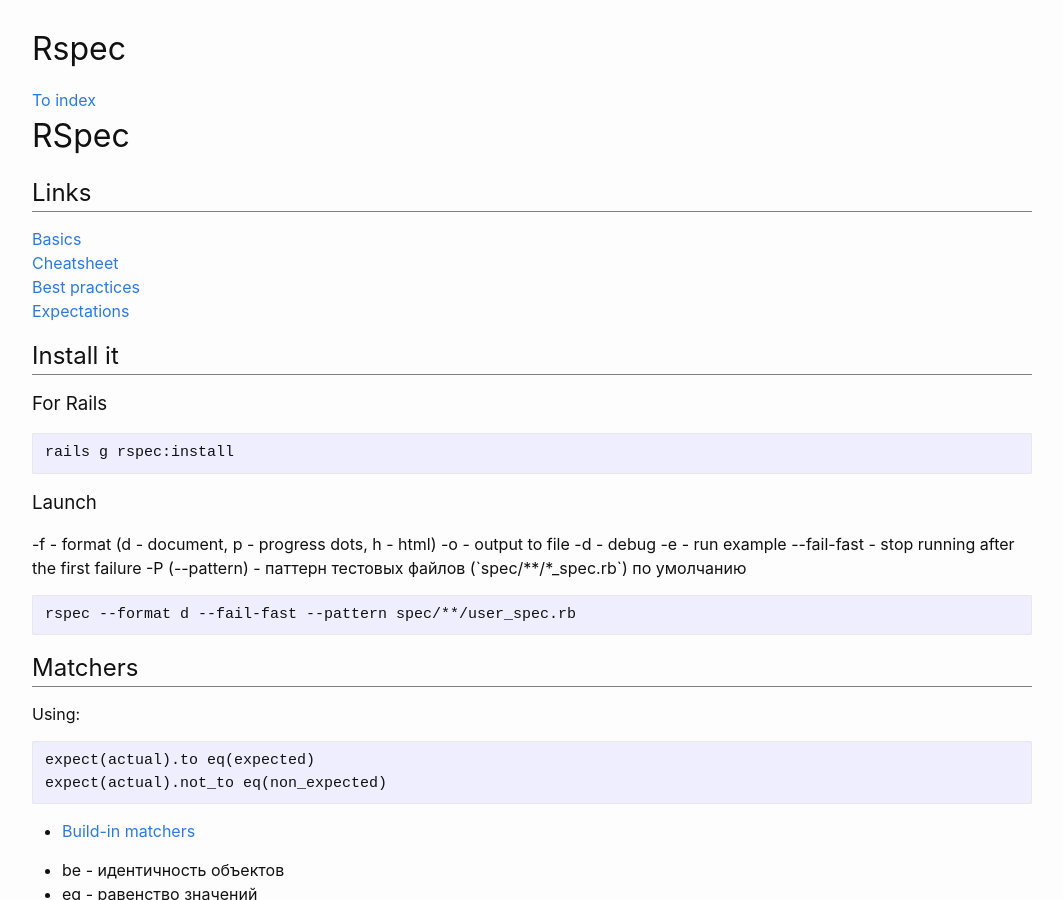
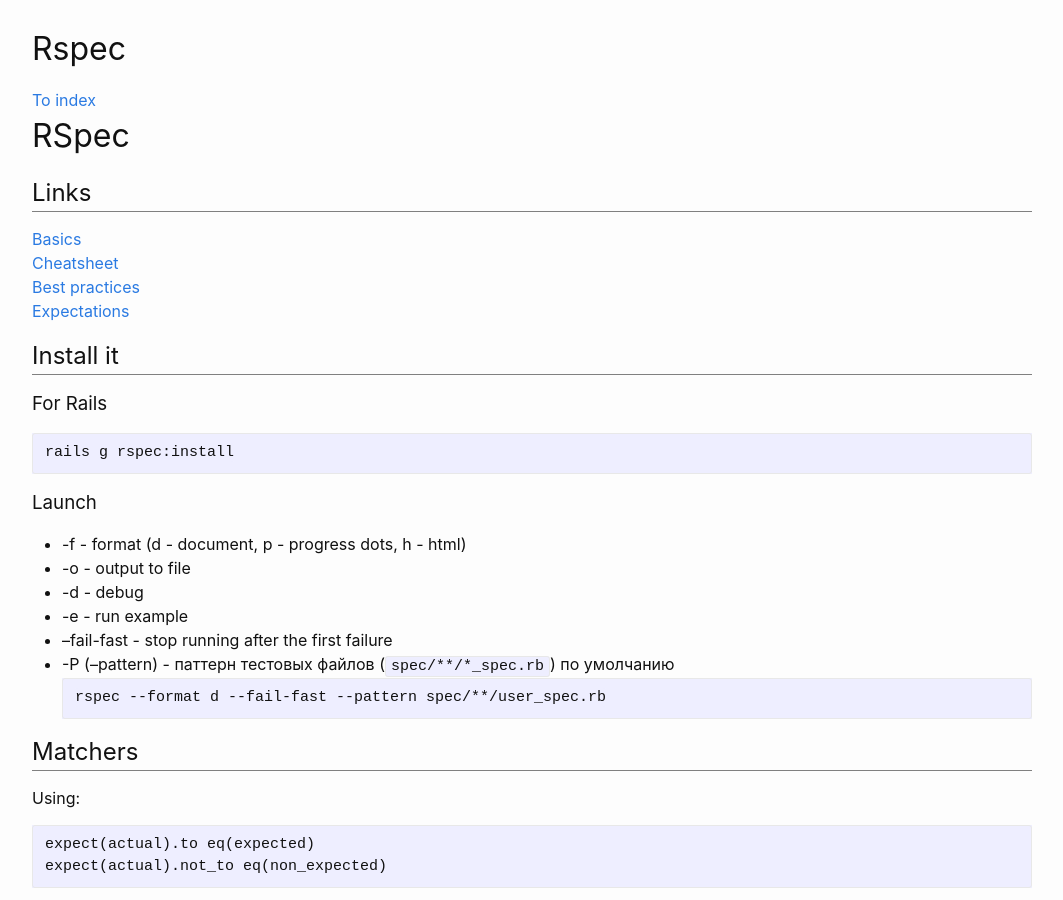
Before and after one commit to bragnikita/developer_wiki, a Jekyll site: the page built from _wiki/rspec/rspec.md, in a window 1280 px wide and 900 px high. Shown: the whole window, without its empty margins (108-1171 px from the left). Built offline with Jekyll 4.4.1, drawn with Linux system fonts in a browser that asks for light colours.

Commit message:
Update from 2018/10/13 19:19:01

````diff
--- a/_wiki/rspec/rspec.md
+++ b/_wiki/rspec/rspec.md
@@ -16,12 +16,12 @@
 rails g rspec:install
 ```
 ### Launch
--f <format> - format (d - document, p - progress dots, h - html)
--o - output to file
--d - debug
--e <regex> - run example
---fail-fast - stop running after the first failure
--P (--pattern) - паттерн тестовых файлов (`spec/**/*_spec.rb`) по умолчанию
+* -f <format> - format (d - document, p - progress dots, h - html)
+* -o - output to file
+* -d - debug
+* -e <regex> - run example
+* --fail-fast - stop running after the first failure
+* -P (--pattern) - паттерн тестовых файлов (`spec/**/*_spec.rb`) по умолчанию
 ```
 rspec --format d --fail-fast --pattern spec/**/user_spec.rb
 ```
````
Also changed, not shown: _wiki/docker/usage_examples.md (added, +19 -0 lines), 2 other files.
